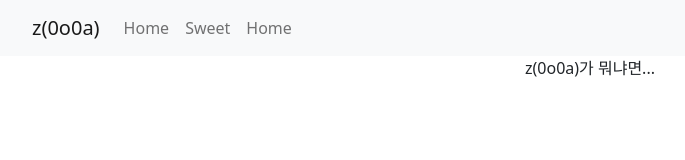
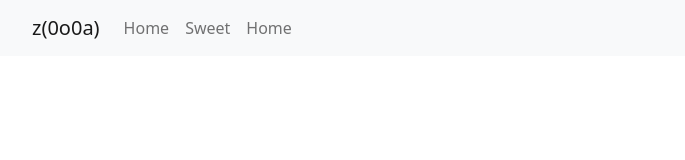
Before and after one commit to zzoaJW/cashop, a React (Create React App) app: page /about in a window 1280 px wide. Shown: the top 160 px of the page, without its empty margins (50-735 px from the left). Built offline with nearby package versions, Linux system fonts and the light colour scheme.

Commit message:
mui 설치

```diff
--- a/package.json
+++ b/package.json
@@ -3,6 +3,9 @@
   "version": "0.1.0",
   "private": true,
   "dependencies": {
+    "@emotion/react": "^11.10.5",
+    "@emotion/styled": "^11.10.5",
+    "@mui/material": "^5.11.6",
     "@testing-library/jest-dom": "^5.16.5",
     "@testing-library/react": "^13.4.0",
     "@testing-library/user-event": "^13.5.0",
--- a/src/App.js
+++ b/src/App.js
@@ -2,14 +2,16 @@ import './App.css';
 import 'bootstrap/dist/css/bootstrap.min.css';
 import { Navbar, Container, Nav, Row, Col } from 'react-bootstrap';
 import { useState } from 'react';
-import { Routes, Route, Link } from 'react-router-dom';
+import { Routes, Route, Link, useNavigate, Outlet } from 'react-router-dom';
 
 import data from './data.js';
 import DetailPage from './pages/detailPage.js';
+import AboutPage from './pages/aboutPage';
 
 function App() {
 
   let [furnitures] = useState(data);
+  let navigate = useNavigate();
 
   return (
     <div className="App">
@@ -30,7 +32,7 @@ function App() {
           <HomePage furnitures={furnitures}/>
         }/>
         <Route path='/about' element={
-          <div>z(0o0a)가 뭐냐면...</div>
+          <AboutPage/>
         }/>
         <Route path='/detail' element={
           <DetailPage/>
@@ -44,7 +46,7 @@ function App() {
 function HomePage(props){
   return (
     <>
-      <div className='main-banner' href='https://www.naver.com/'/>
+      <div className='main-banner'/>
 
       <Container>
         <Row>
--- /dev/null
+++ b/src/pages/aboutPage.js
@@ -0,0 +1,9 @@
+function AboutPage(){
+    return (
+        <>
+
+        </>
+    )
+}
+
+export default AboutPage;
```
Also changed, not shown: 1 other file (tests, documents, lock files or other folders).
